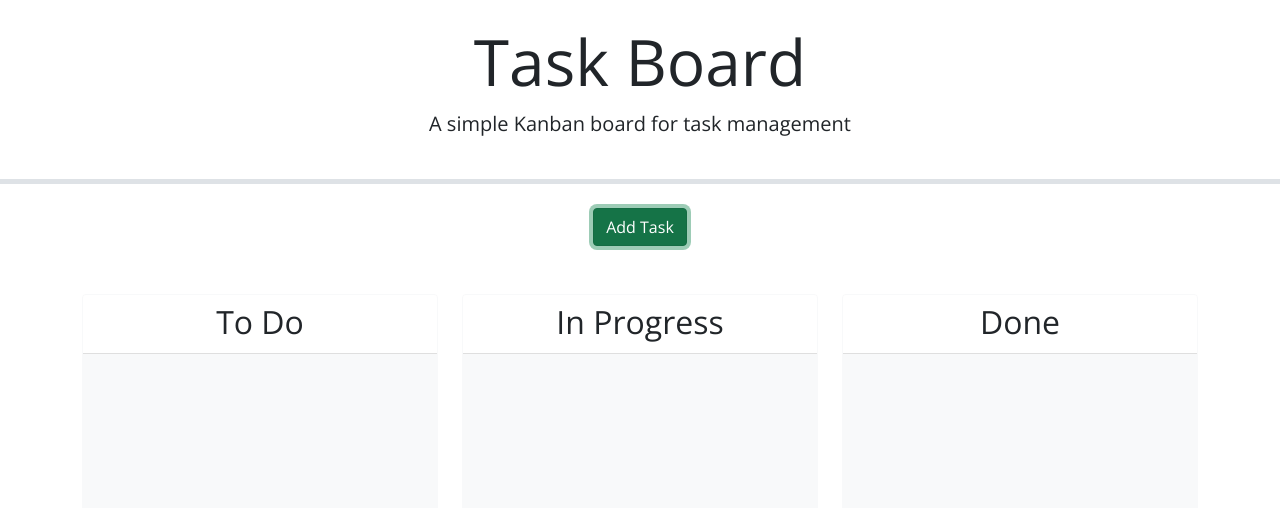
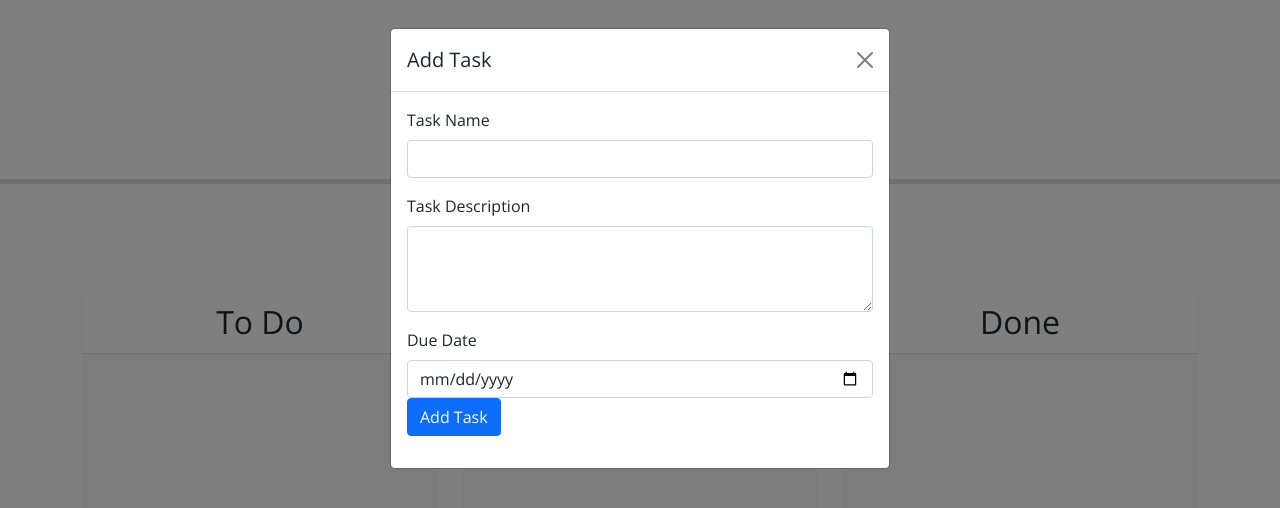
Before and after one commit to jacobmrobison23/project-tracker, a plain HTML site: page index.html in a window 1280 px wide. Both pictures are taken after a click on the button "Add Task". Drawn offline with nearby package versions, Linux system fonts and the light colour scheme; files that its build step writes are made by us from their sources; files whose address does not match are found by name.

Commit message:
html changes

```diff
--- a/style.css
+++ b/assets/css/style.css
@@ -14,3 +14,12 @@ body {
 .task-card:hover {
   cursor: grab;
 }
+
+
+.overdue {
+  background-color: red;
+}
+
+.nearing-deadline {
+  background-color: orange;
+}
--- a/script.js
+++ b/assets/js/script.js
@@ -1,34 +1,42 @@
 // Retrieve tasks and nextId from localStorage
-let taskList = JSON.parse(localStorage.getItem("tasks"));
+let taskList = JSON.parse(localStorage.getItem("tasks"))|| [];
+console.log(taskList)
 let nextId = JSON.parse(localStorage.getItem("nextId"));
+
+console.log(new Date().toTimeString())
 
 // Todo: create a function to generate a unique task id
 function generateTaskId() {
+
 
 }
 
 // Todo: create a function to create a task card
 function createTaskCard(task) {
 
-}
 
-// Todo: create a function to render the task list and make cards draggable
-function renderTaskList() {
 
 }
 
 // Todo: create a function to handle adding a new task
 function handleAddTask(event){
 
+
 }
 
 // Todo: create a function to handle deleting a task
 function handleDeleteTask(event){
 
+
+
 }
 
 // Todo: create a function to handle dropping a task into a new status lane
 function handleDrop(event, ui) {
+
+
+
+
 
 }
 
--- a/index.html
+++ b/index.html
@@ -24,7 +24,37 @@
     <div class="text-center mb-5">
       <button class="btn btn-success" data-bs-toggle="modal" data-bs-target="#formModal">Add Task</button>
     </div>
-    <!-- Todo: Create a modal with a form to add tasks -->
+    <section>
+<form id="task-form">
+  <div class="modal fade" id="formModal" tabindex="-1" aria-labelledby="formModalLabel" aria-hidden="true">
+    <div class="modal-dialog">
+      <div class="modal-content">
+        <div class="modal-header">
+          <h5 class="modal-title" id="formModalLabel">Add Task</h5>
+          <button type="button" class="btn-close" data-bs-dismiss="modal" aria-label="Close"></button>
+        </div>
+        <div class="modal-body
+        ">
+          <div class="mb-3">
+            <label for="task-name" class="form-label">Task Name</label>
+            <input type="text" class="form-control" id="task-name" name="task-name" required />
+          </div>
+          <div class="mb-3">
+            <label for="task-description" class="form-label">Task Description</label>
+            <textarea class="form-control" id="task-description" name="task-description" rows="3"></textarea>
+          </div>
+          <div class="mb-3">
+            <label for="task-due-date" class="form-label
+            ">Due Date</label>
+
+            <input type="date" class="form-control" id="task-due-date" name="task-due-date" required />
+
+            <input type="button" class="btn btn-primary" value="Add Task" id="add-task" />
+
+          </div>
+        </section>
+  </modal>
+
     <div class="row swim-lanes text-center justify-content-between">
       <div class="col-12 col-lg-4 d-flex">
         <div id="to-do" class="card border-light mb-3 lane flex-grow-1">
```
Also changed, not shown: 1 other file.
